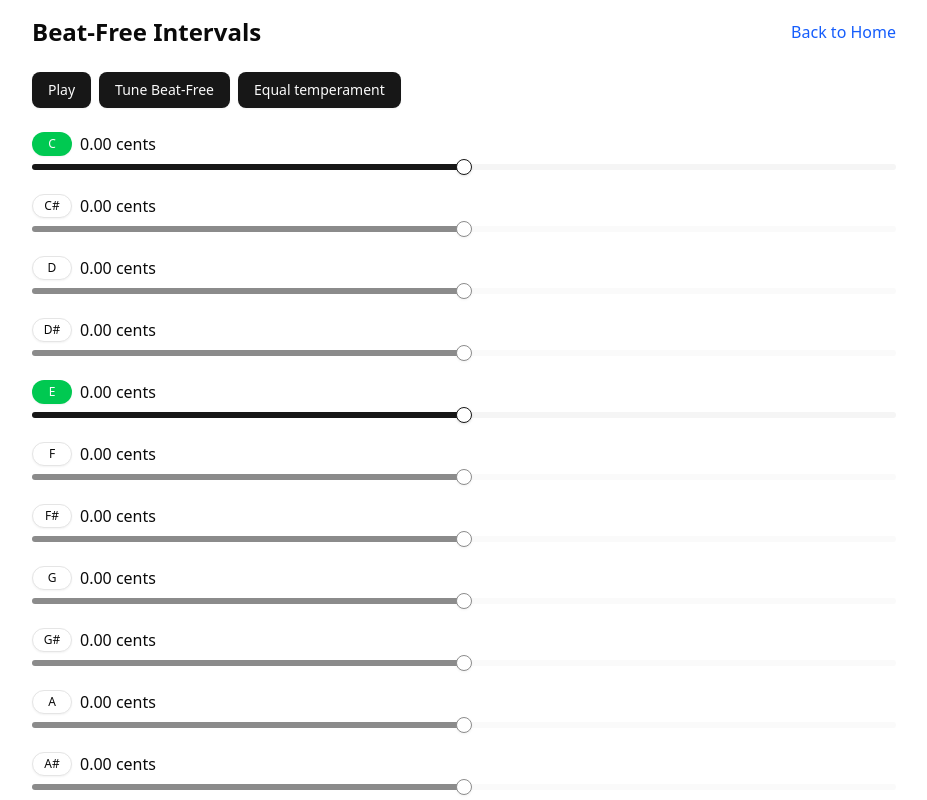
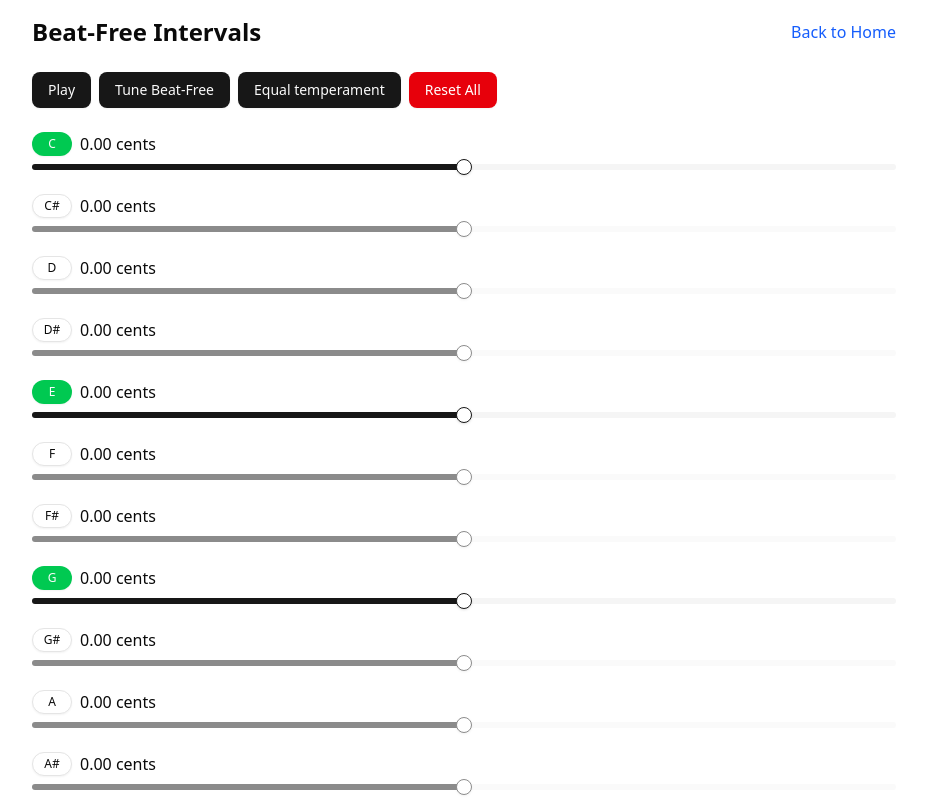
Before and after one commit to szabyg/clear-chord, a React (Vite) app: page /clear-chord/beat-free-intervals in a window 1280 px wide. Shown: the top 800 px of the page, without its empty margins (176-1103 px from the left). Built offline with nearby package versions, Linux system fonts and the light colour scheme.

Commit message:
Add "Reset All" functionality to BeatFreeIntervals: clear animations, reset sliders, and restore default note states. Update initial active notes logic.

```diff
--- a/src/BeatFreeIntervals.tsx
+++ b/src/BeatFreeIntervals.tsx
@@ -390,6 +390,27 @@ export default function BeatFreeIntervals() {
     setIsPlaying(!isPlaying);
   };
 
+  const resetAll = () => {
+    // Stop any playing sound
+    setIsPlaying(false);
+
+    // Reset all sliders to their default values
+    setDetuneCents(initialDetunes);
+    setTargetDetuneCents(initialDetunes);
+
+    // Reset all active notes to their default state
+    setActiveNotes(initialActives);
+
+    // Ensure this is not treated as a slider adjustment
+    setIsSliderAdjustment(false);
+
+    // Cancel any existing animation
+    if (animationRef.current !== null) {
+      cancelAnimationFrame(animationRef.current);
+      animationRef.current = null;
+    }
+  };
+
   return (
     <div className="flex justify-center w-full">
       <div className="w-full max-w-4xl p-4 space-y-6">
@@ -407,6 +428,7 @@ export default function BeatFreeIntervals() {
             </Button>
             <Button onClick={tuneBeatFree}>Tune Beat-Free</Button>
             <Button onClick={resetPitches}>Equal temperament</Button>
+            <Button onClick={resetAll} variant="destructive">Reset All</Button>
           </div>
         </div>
 
--- a/src/utils/noteUtils.ts
+++ b/src/utils/noteUtils.ts
@@ -16,7 +16,7 @@ export function initializeActiveNotes(
   return notes.reduce(
     (acc, note) => {
       // Set C and E as active by default
-      acc[note] = note === "C" || note === "E" || note === "C'" || note === "E'";
+      acc[note] = note === "C" || note === "E" || note === "G";
       return acc;
     },
     {} as Record<string, boolean>
```
